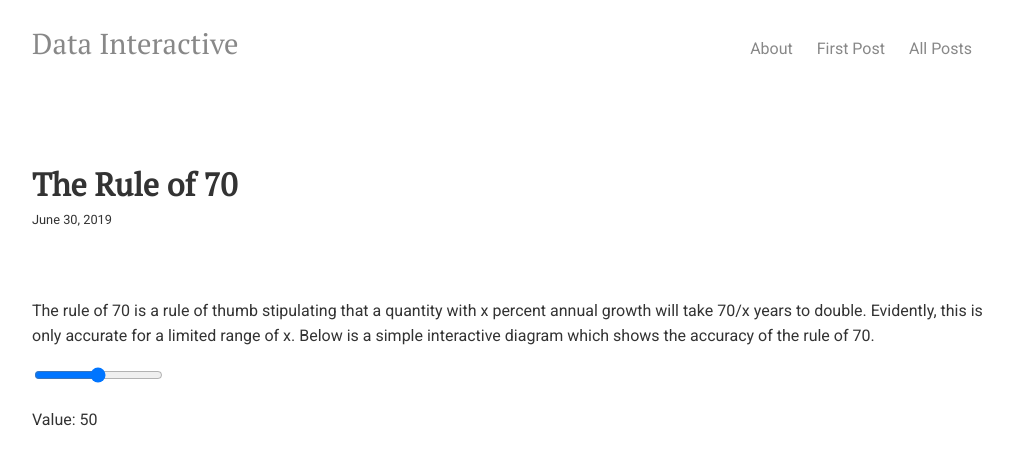
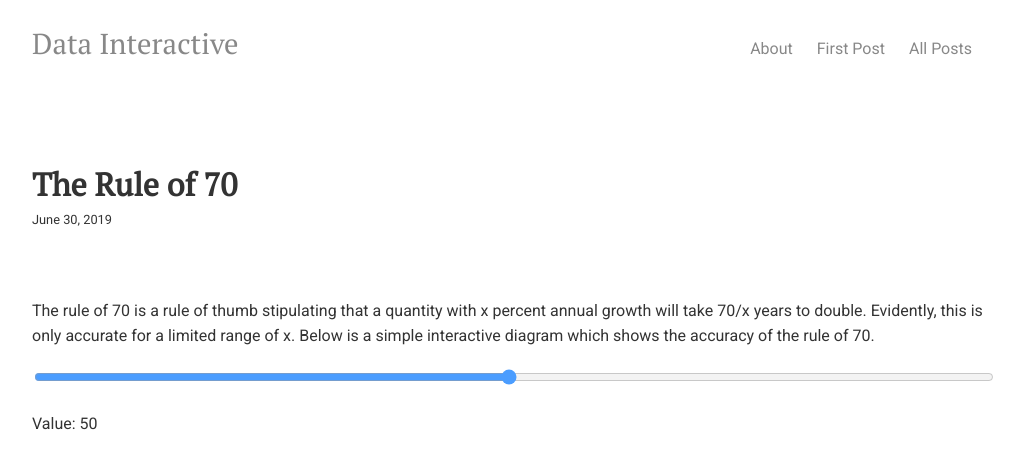
Before and after one commit to datainteractive/datainteractive.github.io, a Jekyll site: the page built from index.html, in a window 1280 px wide. Shown: the top 469 px of the page, without its empty margins (128-1152 px from the left). Built offline with Jekyll 4.4.1, drawn with Linux system fonts in a browser that asks for light colours.

Commit message:
Update main.css

```diff
--- a/css/main.css
+++ b/css/main.css
@@ -1,3 +1,35 @@
+/* Slider settings ----------------------------------------------------*/
+
+.slidercontainer {
+    margin-left: auto;
+    margin-right: auto;
+    width: 40%;
+    padding: 20px;
+
+}
+
+/* The slider itself */
+.slider {
+    opacity: 0.7; /* Set transparency (for mouse-over effects on hover) */
+    width: 100%;
+    height: 20px; /* Specified height */
+    background: #d3e0d3; /* Grey background */
+}
+
+/* Mouse-over effects */
+.slider:hover {
+    opacity: 1; /* Fully shown on mouse-over */
+}
+
+.slider::-moz-range-thumb {
+    width: 25px; /* Set a specific slider handle width */
+    height: 25px; /* Slider handle height */
+    background: #4CAF50; /* Green background */
+    cursor: pointer; /* Cursor on hover */
+}
+
+/* Link settings ----------------------------------------------------*/
+
 a {
     text-decoration: none;
     color: #888;
@@ -6,6 +38,7 @@
     color: #333;
 }
 
+/* Font and style settings ----------------------------------------------------*/
 
 html {
     max-width: 90%;
@@ -30,6 +63,7 @@
     font-size: 0.8em;
 }
 
+/* Title settings ----------------------------------------------------*/
 
 .site-header {
     color: #333;
@@ -58,9 +92,7 @@
     margin-right: 20px;
 }
 
-
-
-
+/* Page navigation settings ----------------------------------------------------*/
 
 .post-nav {
     padding-top: 20px;
```
